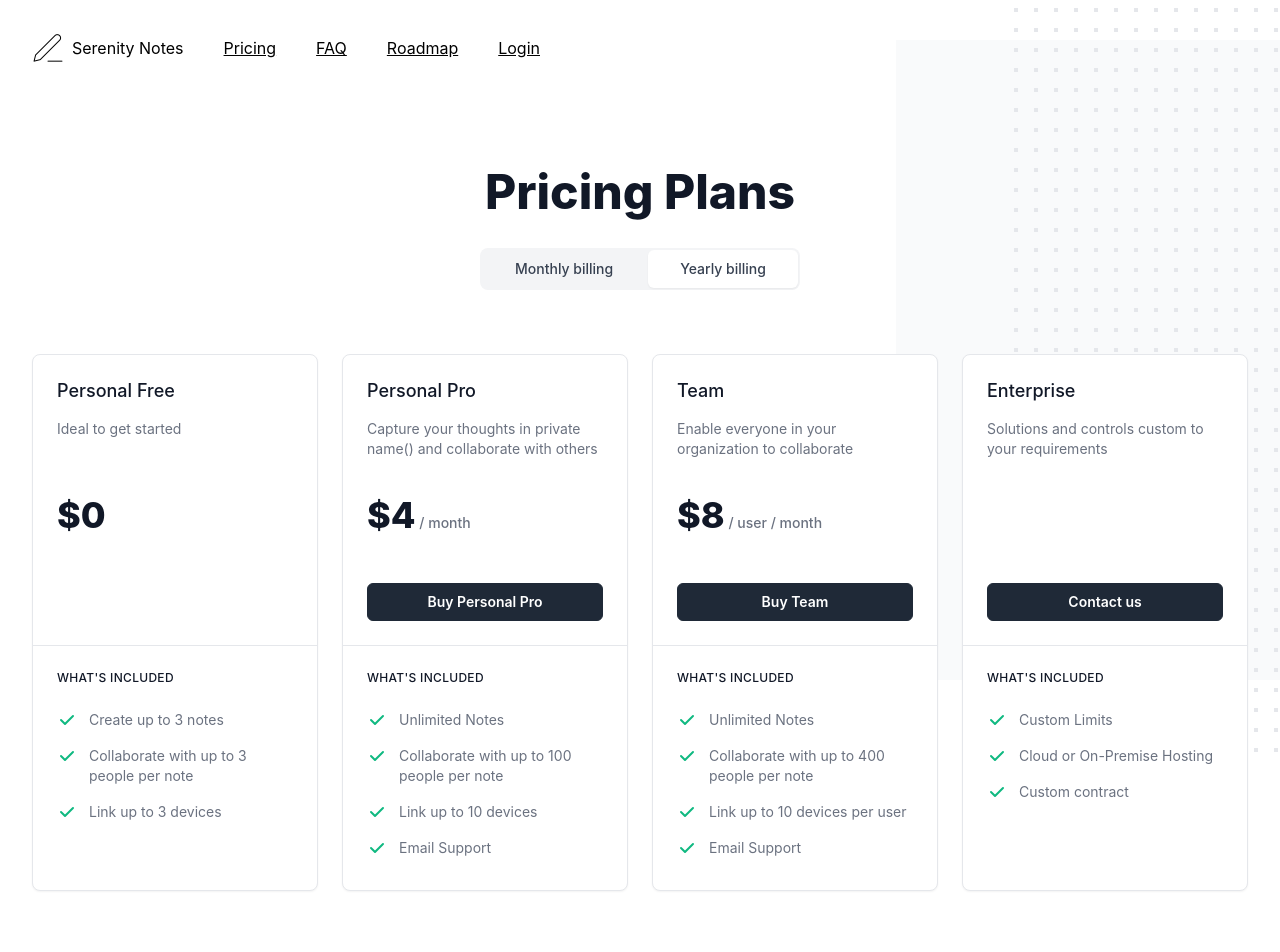
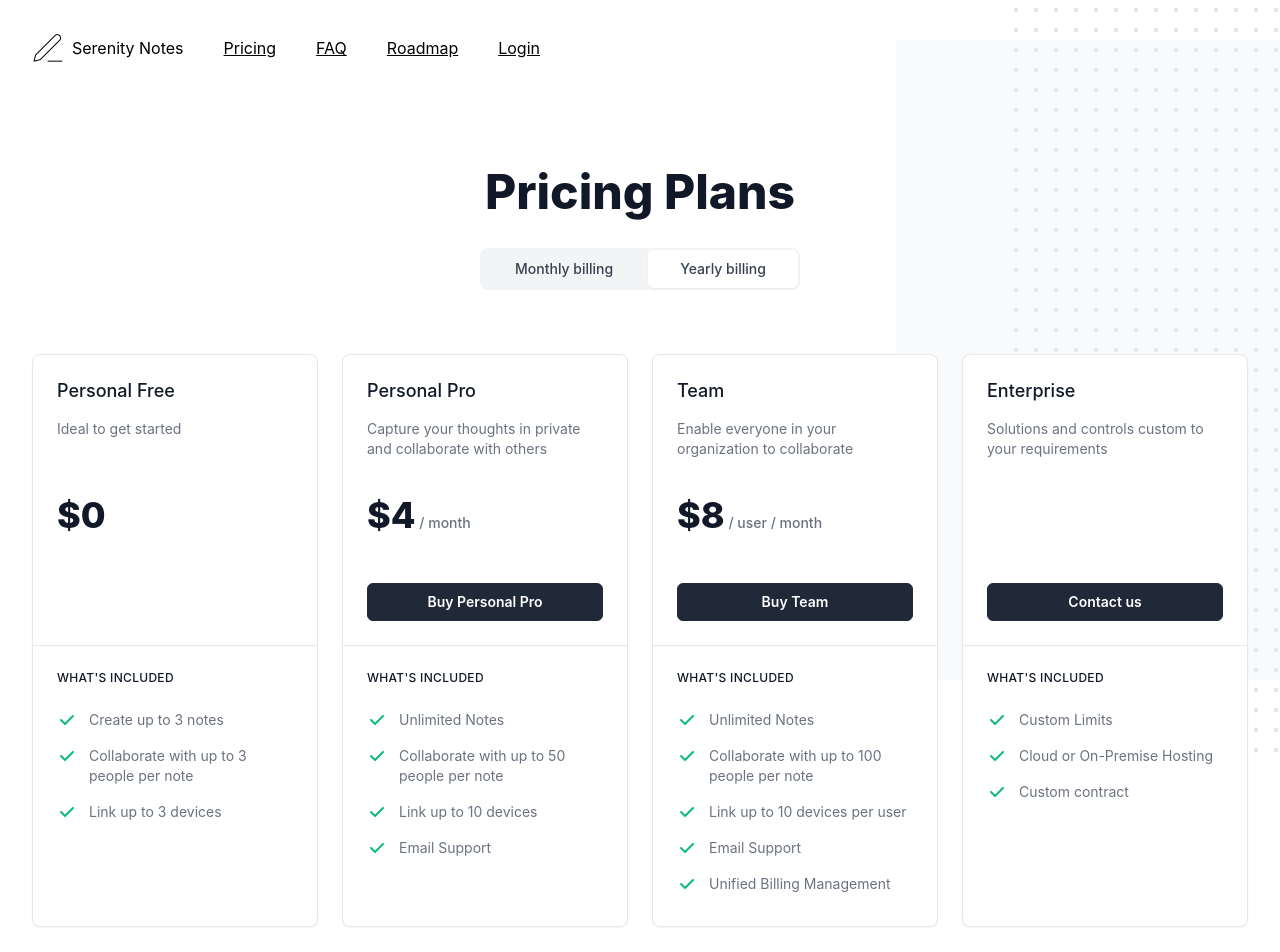
Before and after one commit to serenity-kit/website-legacy, a Next.js app: page /en/notes/pricing in a window 1280 px wide. Shown: the top 952 px of the page. Built offline with nearby package versions, Linux system fonts and the light colour scheme; what @tailwindcss/typography, urql would draw is missing.

Commit message:
update pricing

```diff
--- a/pages/en/notes/pricing.tsx
+++ b/pages/en/notes/pricing.tsx
@@ -120,8 +120,7 @@ export default function Home() {
                   Personal Pro
                 </h2>
                 <p className="mt-4 text-sm text-gray-500 h-11">
-                  Capture your thoughts in private name() {} and collaborate
-                  with others
+                  Capture your thoughts in private and collaborate with others
                 </p>
                 <p className="mt-8 h-14">
                   <span className="text-4xl font-extrabold text-gray-900">
@@ -150,7 +149,7 @@ export default function Home() {
                 <ul className="mt-6 space-y-4">
                   <PricingFeature>Unlimited Notes</PricingFeature>
                   <PricingFeature>
-                    Collaborate with up to 100 people per note
+                    Collaborate with up to 50 people per note
                   </PricingFeature>
                   <PricingFeature>Link up to 10 devices</PricingFeature>
                   <PricingFeature>Email Support</PricingFeature>
@@ -192,13 +191,13 @@ export default function Home() {
                 <ul className="mt-6 space-y-4">
                   <PricingFeature>Unlimited Notes</PricingFeature>
                   <PricingFeature>
-                    Collaborate with up to 400 people per note
+                    Collaborate with up to 100 people per note
                   </PricingFeature>
                   <PricingFeature>
                     Link up to 10 devices per user
                   </PricingFeature>
                   <PricingFeature>Email Support</PricingFeature>
-                  {/* <PricingFeature>License Manager</PricingFeature> */}
+                  <PricingFeature>Unified Billing Management</PricingFeature>
                 </ul>
               </div>
             </div>
```
